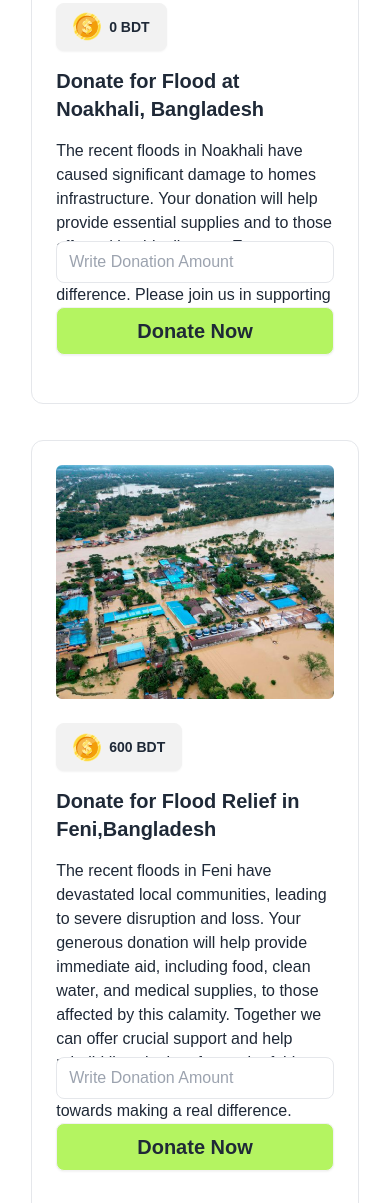
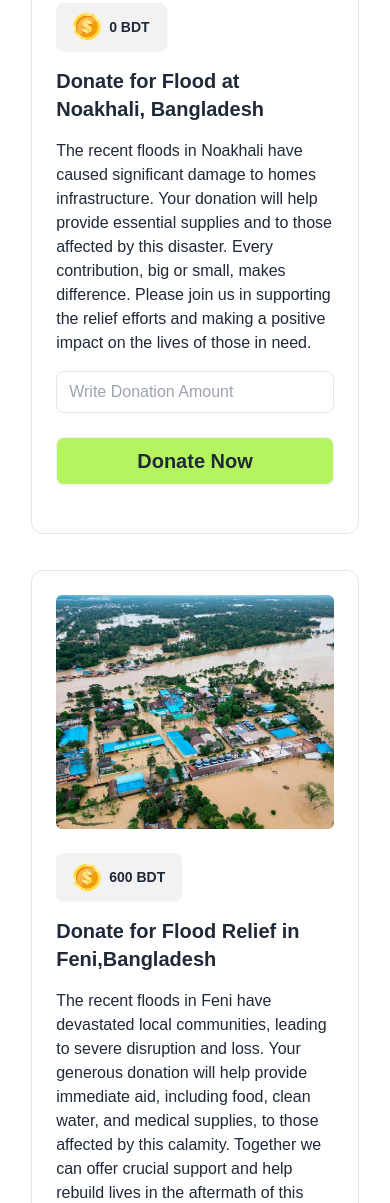
Before and after one commit to mdfoysalbio/assignment-5, a plain HTML site: page index.html in a window 390 px wide. Shown: the part 437-1640 px from the top of the page. Drawn offline with nearby package versions, Linux system fonts and the light colour scheme.

Commit message:
complete project 9

```diff
--- a/index.html
+++ b/index.html
@@ -76,7 +76,7 @@
                     <p class="text-base	font-light	"> The recent floods in Noakhali have caused significant damage to homes  infrastructure. Your donation will help provide essential supplies and  to those affected by this disaster. Every contribution, big or small, makes  difference. Please join us in supporting the relief efforts and making a positive impact on the lives of those in need.</p>
 
 
-                <div class="absolute bottom-0 space-y-6 w-full">
+                <div class="lg:absolute lg:bottom-0 space-y-6 w-full">
                     <input id="donate-noakhali-flood" type="text" placeholder="Write Donation Amount " class="placeholder:text-base placeholder:font-light px-3 py-2 w-full rounded-lg	border"><br>
                 <p id="noakhali-donate-error" class="hidden text-red-500 text-xs mt-1 ">
                     ⚠️ Invalid Donation Amount!</p>
@@ -123,7 +123,7 @@
                     <p class="text-base	font-light	"> The recent floods in Feni have devastated local communities, leading to severe disruption and loss. Your generous donation will help provide immediate aid, including food, clean water, and medical supplies, to those affected by this calamity. Together we can offer crucial support and help rebuild lives in the aftermath of this disaster. Every contribution counts towards making a real difference. Please consider donating today to assist those in urgent need.</p>
 
 
-                    <div class="absolute bottom-0 space-y-6 w-full">
+                    <div class="lg:absolute lg:bottom-0 space-y-6 w-full">
                         <input id="donate-feni-flood" type="text" placeholder="Write Donation Amount " class="placeholder:text-base placeholder:font-light px-3 py-2 w-full rounded-lg	border"><br>
                 <p id="feni-donate-error" class="hidden text-red-500 text-xs mt-1 ">
                     ⚠️ Invalid Donation Amount!
@@ -168,7 +168,7 @@
                     <p class="text-base	font-light	"> The recent Quota movement has resulted in numerous injuries and significant hardship for many individuals. Your support is  crucial in providing medical assistance, rehabilitation, and necessary supplies to those affected. By contributing, you help ensure that injured individuals receive the care and support they need during this challenging time. Every donation plays a vital role in alleviating their suffering and aiding in their recovery. Please consider making a donation to support these brave individuals in their time of need.</p>
 
 
-                   <div class="absolute bottom-0 space-y-6 w-full">
+                   <div class="lg:absolute lg:bottom-0 space-y-6 w-full">
                     <input id="donate-aid" type="text" placeholder="Write Donation Amount " class="placeholder:text-base placeholder:font-light px-3 py-2 w-full rounded-lg	border"><br>
                     <p id="donate-aid-error" class="text-red-500 text-xs mt-1 hidden">
                         ⚠️ Invalid Donation Amount!
```
